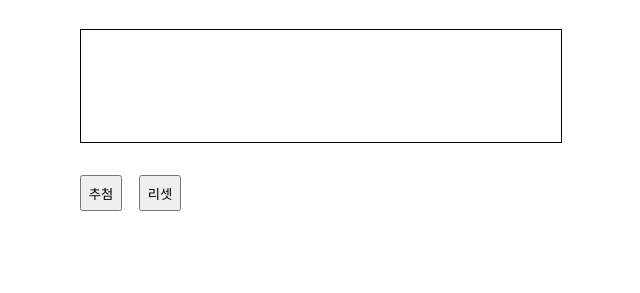
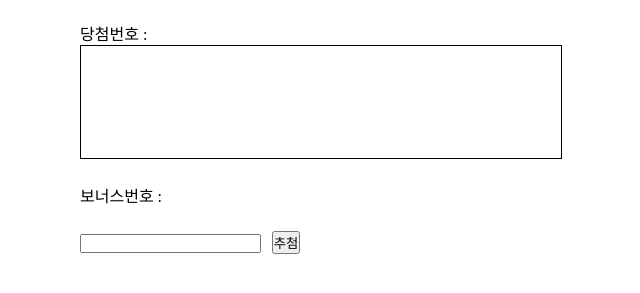
Before and after one commit to PLOYOGURT/javascript, a plain HTML site: page work2/index.html in a window 1280 px wide. Shown: the part 177-470 px from the top of the page, without its empty margins (176-816 px from the left). Drawn offline with Linux system fonts and the light colour scheme.

Commit message:
FIX : 과제2, html 수정

```diff
--- a/work2/index.html
+++ b/work2/index.html
@@ -12,6 +12,7 @@
 <body>
     <div class="main">
         <h1>로또 추첨기</h1>
+        <p>당첨번호 :</p>
         <div class="show">
             <!-- 숫자보여줌 -->
             <div class="num"></div>
@@ -21,9 +22,13 @@
             <div class="num"></div>
             <div class="num"></div>
         </div>
-        <div>
+        <div class="bonus">
+            <p>보너스번호 :</p>
+            <div class="numBonus"></div>
+        </div>
+        <div class="input">
+            <input type="text" name="로또" id="numInput">
             <button type="submit">추첨</button>
-            <button type="reset">리셋</button>
         </div>
     </div>
 </body>
--- a/work2/index.js
+++ b/work2/index.js
@@ -0,0 +1 @@
+const $num = document.querySelectorAll('.num');
--- a/work2/style.css
+++ b/work2/style.css
@@ -15,12 +15,13 @@ h1, h2, h3, h4, h5, h6 {
 }
 
 .show{
-    margin: 2em 0;
     width: 30em;
     display: flex;
     border: 1px solid black;
 }
-
+p, .input{
+    margin-top: 1.5em;
+}
 /* 추천된 숫자 */
 .num{
     width: 4em;
@@ -29,6 +30,5 @@ h1, h2, h3, h4, h5, h6 {
     text-align: center;
 }
 button{
-    margin-right: 1em ;
-    padding: 0.5em;
+    margin-left: 0.5em ;
 }
```
